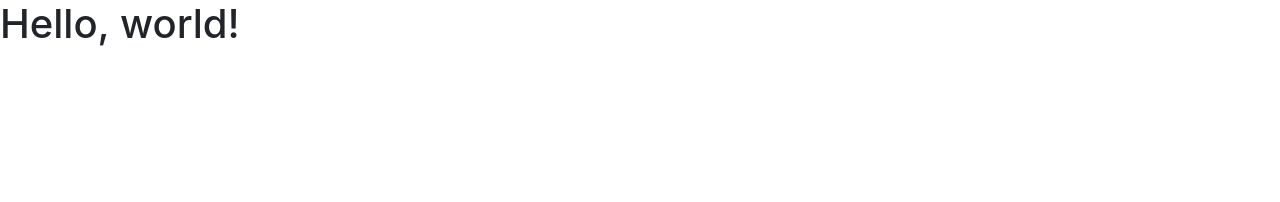
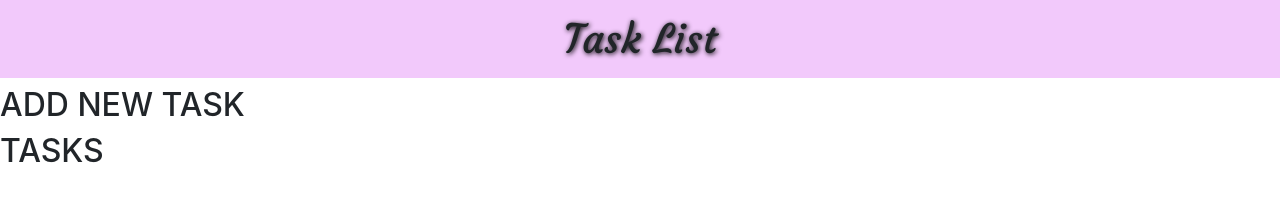
Before and after one commit to AshleyU/Task-List, a plain HTML site: page index.html in a window 1280 px wide. Drawn offline with nearby package versions, Linux system fonts and the light colour scheme.

Commit message:
Adding Heading styling

```diff
--- a/css/style.css
+++ b/css/style.css
@@ -0,0 +1,8 @@
+h1 {
+    background-color: #f2c9fb;
+    text-align: center;
+    padding-top: 15px;
+    padding-bottom: 15px;
+    font-family: 'Courgette', cursive;
+    text-shadow: 1px 1px 5px black;
+}
--- a/index.html
+++ b/index.html
@@ -7,13 +7,19 @@
 
     <link rel="stylesheet" href="css/style.css">
 
+    <link rel="preconnect" href="https://fonts.gstatic.com">
+    <link href="https://fonts.googleapis.com/css2?family=Courgette&display=swap" rel="stylesheet">
+
     <!-- Bootstrap CSS -->
     <link rel="stylesheet" href="https://cdn.jsdelivr.net/npm/bootstrap@4.5.3/dist/css/bootstrap.min.css" integrity="sha384-TX8t27EcRE3e/ihU7zmQxVncDAy5uIKz4rEkgIXeMed4M0jlfIDPvg6uqKI2xXr2" crossorigin="anonymous">
 
-    <title>Hello, world!</title>
+    <title>Task List</title>
   </head>
   <body>
-    <h1>Hello, world!</h1>
+    <h1>Task List</h1>
+
+    <h2>ADD NEW TASK</h2>
+    <h2>TASKS</h2>
 
     <!-- Optional JavaScript; choose one of the two! -->
 
```
